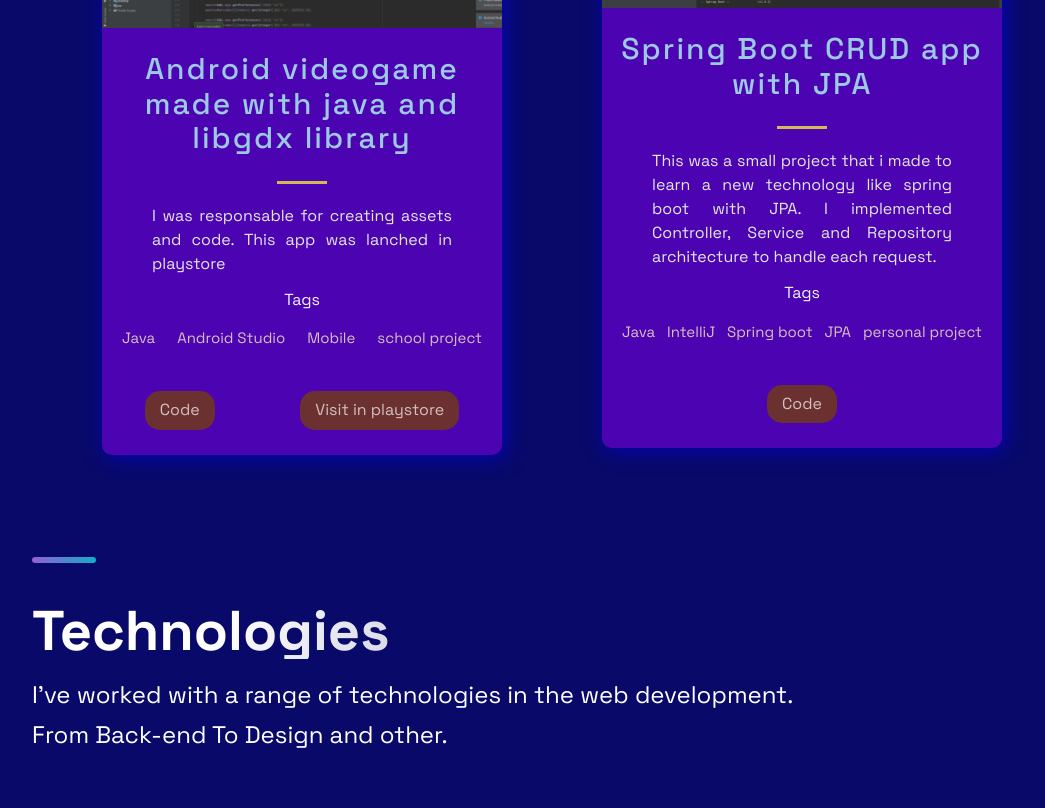
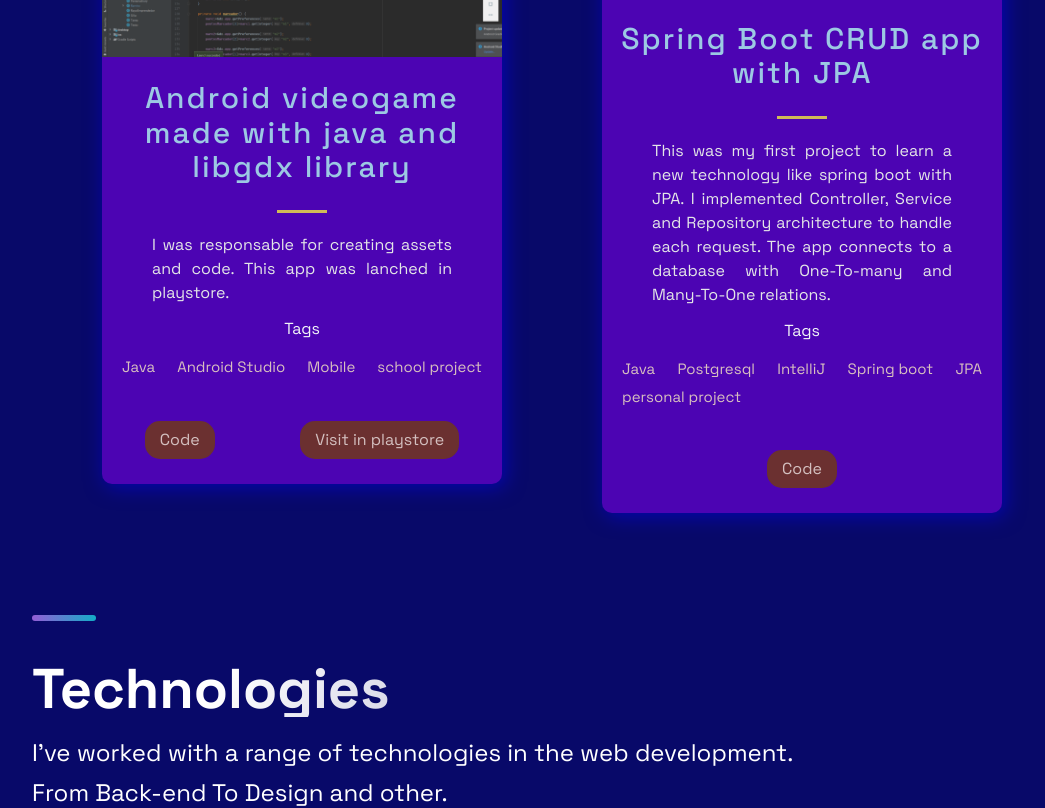
Before and after one commit to ZabdielV/Portfolio_2022_Next_js, a Next.js app: page / in a window 1280 px wide. Shown: the part 2460-3268 px from the top of the page, without its empty margins (88-1133 px from the left). Built offline with nearby package versions, Linux system fonts and the light colour scheme.

Commit message:
cambio en proyecto spring boot

```diff
--- a/src/components/Technologies/Technologies.js
+++ b/src/components/Technologies/Technologies.js
@@ -44,6 +44,7 @@ const Technologies = () =>  (
               <li>Express JS</li>
               <li>Next JS</li>
               <li>Node JS</li>
+              <li>Spring boot (JPA)</li>
             </ul>
             </List2>
           </ListParagraph>
--- a/src/constants/constants.js
+++ b/src/constants/constants.js
@@ -37,7 +37,7 @@ export const projects = [
   },
   {
     title: 'Android videogame made with java and libgdx library',
-    description: "I was responsable for creating assets and code. This app was lanched in playstore",
+    description: "I was responsable for creating assets and code. This app was lanched in playstore.",
       image: '/images/6.png',
       tags: ['Java', 'Android Studio','Mobile','school project'],
     source: 'https://play.google.com/store/apps/details?id=mx.rrr.game&hl=es_MX',
@@ -46,11 +46,11 @@ export const projects = [
   },
   {
     title: 'Spring Boot CRUD app with JPA',
-    description: "This was a small project that i made to learn a new technology like spring boot with JPA. I implemented Controller, Service and Repository architecture to handle each request.",
+    description: "This was my first project to learn a new technology like spring boot with JPA. I implemented Controller, Service and Repository architecture to handle each request. The app connects to a database with One-To-many and Many-To-One relations.",
       image: '/images/7.png',
-      tags: ['Java', 'IntelliJ','Spring boot','JPA','personal project'],
+      tags: ['Java','Postgresql', 'IntelliJ','Spring boot','JPA','personal project'],
     source: '',
-    visit: 'https://github.com/ZabdielV/Personal-Spring-Boot-Project-CRUD-PosgreSQL',
+    visit: 'https://github.com/ZabdielV/JPA-app-Postgresql-Students',
     id: 5
   }
 ];
```
Also changed, not shown: public/images/7.png.
